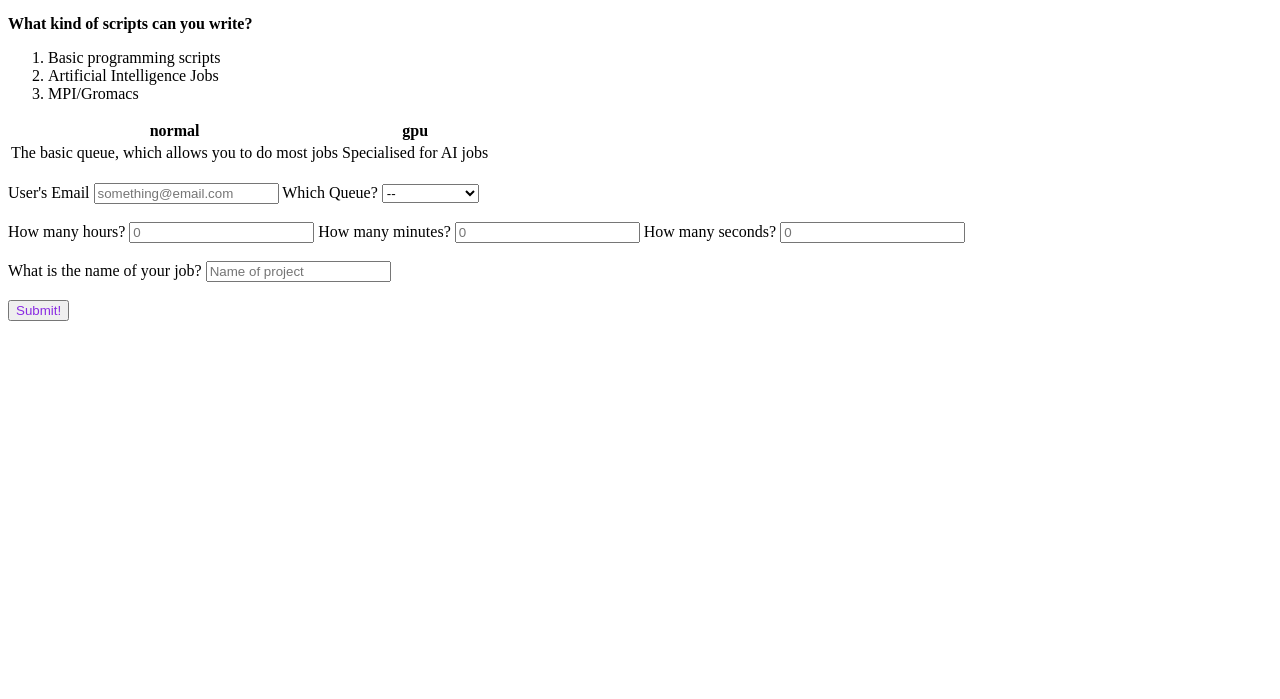
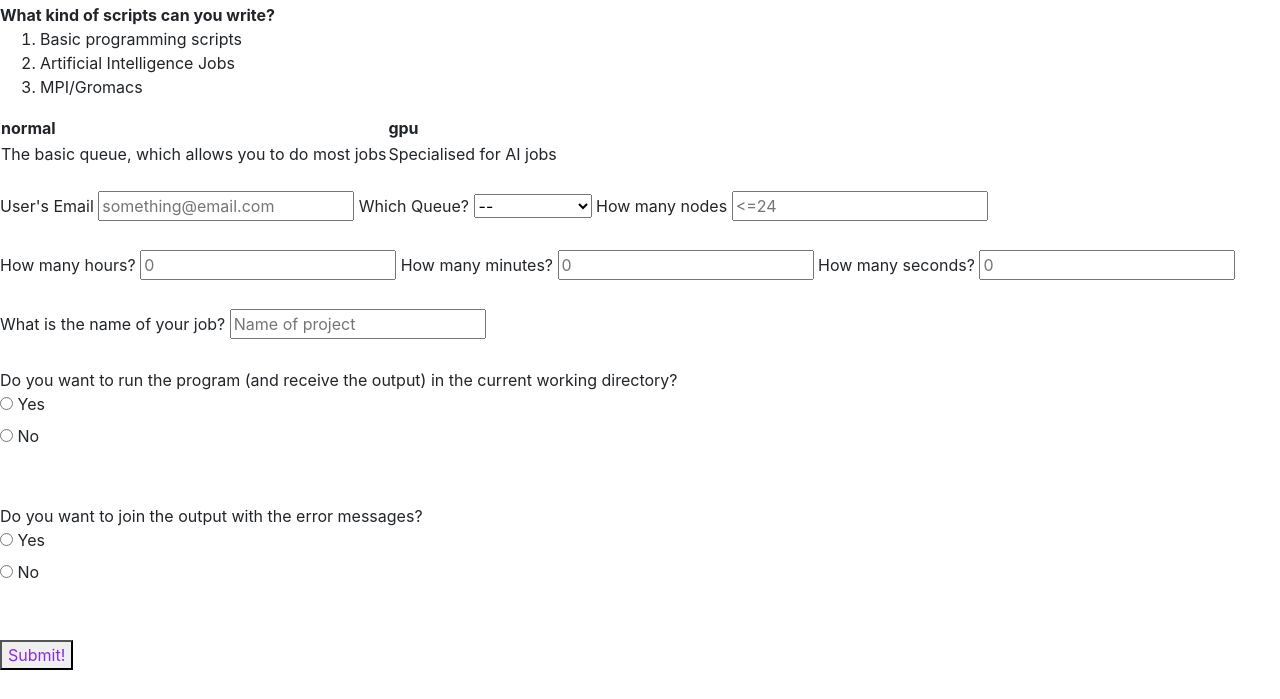
Before and after one commit to tishyakhanna97/astarWebsite, a plain HTML site: page index.html in a window 1280 px wide. Shown: the part 101-800 px from the top of the page. Drawn offline with nearby package versions, Linux system fonts and the light colour scheme.

Commit message:
added more form elements and bootstrap

```diff
--- a/index.html
+++ b/index.html
@@ -1,18 +1,32 @@
 <!DOCTYPE html>
-<html>
+<html lang="en">
+
 <head>
         <title>TKhanna</title>
+<!-- Required meta tags -->
+<meta charset="utf-8">
+<meta name="viewport" content="width=device-width, initial-scale=1, shrink-to-fit=no">
+
+<!-- Bootstrap CSS -->
+<link rel="stylesheet" href="https://stackpath.bootstrapcdn.com/bootstrap/4.5.0/css/bootstrap.min.css" integrity="sha384-9aIt2nRpC12Uk9gS9baDl411NQApFmC26EwAOH8WgZl5MYYxFfc+NcPb1dKGj7Sk" crossorigin="anonymous">
 <link rel = "stylesheet" href = "stylesheet.css">
     </head>
+
+
     <body>
+
         <h1>ASTAR NSCC Script generator</h1>
+
         <div id="introduction">Welcome! This site allows ASTAR NSCC users to
             <b>
                 easily generate submission scripts
             </b> for their High Performance Computing jobs.
         </div>
+
         <br>
+
         <div id="introduction">
+            <!-- List of types of jobs-->
             <b>What kind of scripts can you write?</b>
             <ol>
                 <li>Basic programming scripts</li>
@@ -20,8 +34,10 @@
                 <li>MPI/Gromacs</li>
             </ol>
          </div>
+
          <table>
              <tr>
+                 <!-- headers for table-->
                 <th>normal</th>
                 <th>gpu</th>
             </tr>
@@ -30,10 +46,13 @@
                 <td>Specialised for AI jobs</td>
             </tr>
          </table>
+
          <br>
+         <!-- Entire input form-->
          <form>
                 <label for="uemail">User's Email</label>
                 <input type="email" id="uemail" name="uemail" placeholder="something@email.com">
+
                 <label for="queue">Which Queue?</label>
                 <select id = "queue">
                     <option value = "1">--</option>
@@ -41,24 +60,58 @@
                     <option value = "3">GPU</option>
                     <option value = "4">Visualisation</option>
                     <option value = "5">IME</option>
+                    <option value = "6">LargeMem</option>
                 </select>
+
+                <label for="nodes">How many nodes</label>
+                <input type="number" id="nodes" name="nodes" placeholder="<=24">
+
                 <br>
                 <br>
+
                 <label for="hours">How many hours?</label>
                 <input type="number" id="hours" name="hours" placeholder="0">
+
                 <label for="minutes">How many minutes?</label>
                 <input type="number" id="minutes" name="minutes" placeholder="0">
+
                 <label for="seconds">How many seconds?</label>
                 <input type="number" id="seconds" name="seconds" placeholder="0">
+
                 <br>
                 <br>
+
                 <label for="nameP">What is the name of your job?</label>
                 <input type="text" id="nameP" name="nameP" placeholder="Name of project">
+
                 <br>
                 <br>
+
+                <div id="directory choice">Do you want to run the program (and receive the output) in the current working directory?</div>
+                <input type="radio" id="yes" name="directory" value="yes">
+                <label for="yes">Yes</label><br>
+                <input type="radio" id="no" name="directory" value="no">
+                <label for="no">No</label><br>
+
+
+              <br>
+              <br>
+
+              <div id="output choice">Do you want to join the output with the error messages?</div>
+              <input type="radio" id="yes" name="output" value="yes">
+              <label for="yes">Yes</label><br>
+              <input type="radio" id="no" name="output" value="no">
+              <label for="no">No</label><br>
+
+
+            <br>
+            <br>
+
               <button>Submit!</button>
          </form>
 
-
+         <script src="https://code.jquery.com/jquery-3.5.1.slim.min.js" integrity="sha384-DfXdz2htPH0lsSSs5nCTpuj/zy4C+OGpamoFVy38MVBnE+IbbVYUew+OrCXaRkfj" crossorigin="anonymous"></script>
+         <script src="https://cdn.jsdelivr.net/npm/popper.js@1.16.0/dist/umd/popper.min.js" integrity="sha384-Q6E9RHvbIyZFJoft+2mJbHaEWldlvI9IOYy5n3zV9zzTtmI3UksdQRVvoxMfooAo" crossorigin="anonymous"></script>
+         <script src="https://stackpath.bootstrapcdn.com/bootstrap/4.5.0/js/bootstrap.min.js" integrity="sha384-OgVRvuATP1z7JjHLkuOU7Xw704+h835Lr+6QL9UvYjZE3Ipu6Tp75j7Bh/kR0JKI" crossorigin="anonymous"></script>
     </body>
 </html>
```
Lines whose indentation alone changed are shown as unchanged.
